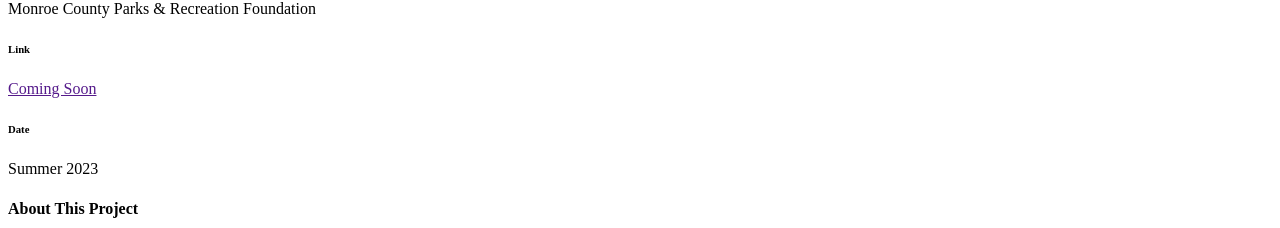
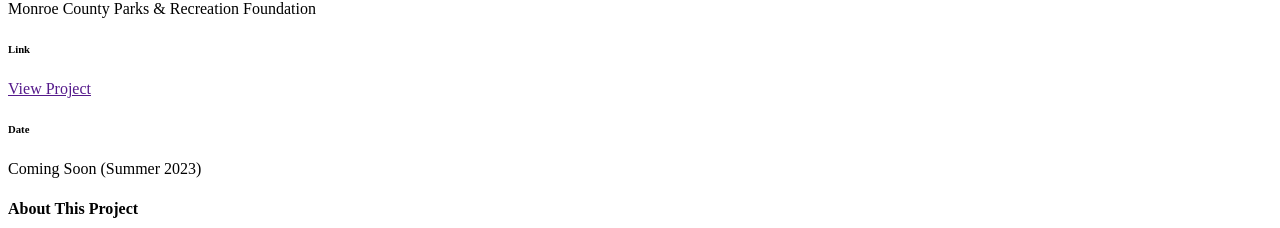
Before and after one commit to garrettdburton/Portfolio, a plain HTML site: page html/work-details-mcprf.html in a window 1280 px wide. Shown: the part 640-868 px from the top of the page. Drawn offline with Linux system fonts and the light colour scheme.

Commit message:
added mcprf

```diff
--- a/html/work-details-mcprf.html
+++ b/html/work-details-mcprf.html
@@ -44,13 +44,13 @@
                     <div class="col-md-3">
                         <div class="work-info-card">
                             <h6>Link</h6>
-                            <p><a href=""><span class="ion-android-attach"></span>Coming Soon</a></p>
+                            <p><a href=""><span class="ion-android-attach"></span>View Project</a></p>
                         </div>
                     </div>
                     <div class="col-md-3">
                         <div class="work-info-card">
                             <h6>Date</h6>
-                            <p>Summer 2023</p>
+                            <p>Coming Soon (Summer 2023)</p>
                         </div>
                     </div>
 
```
